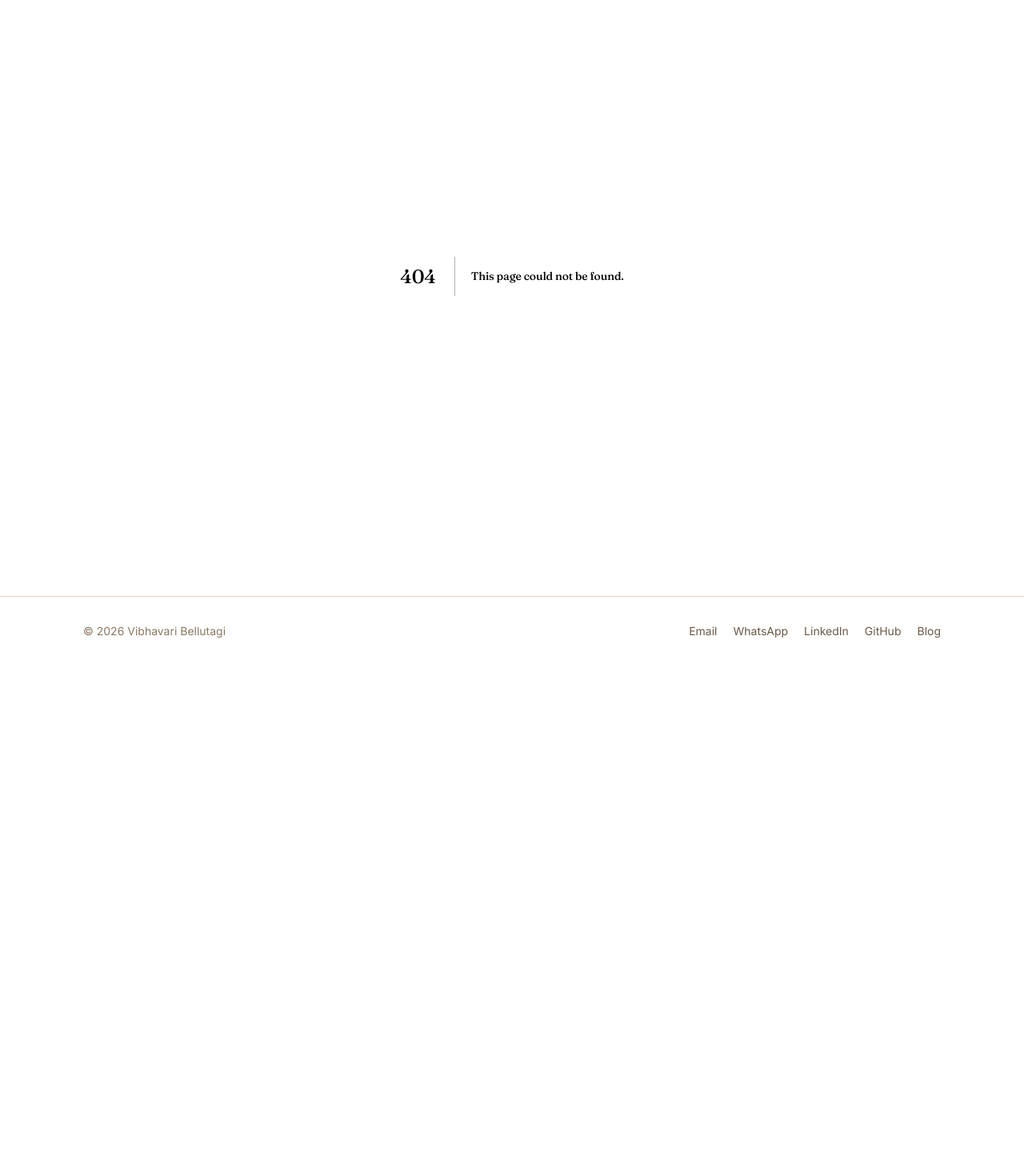
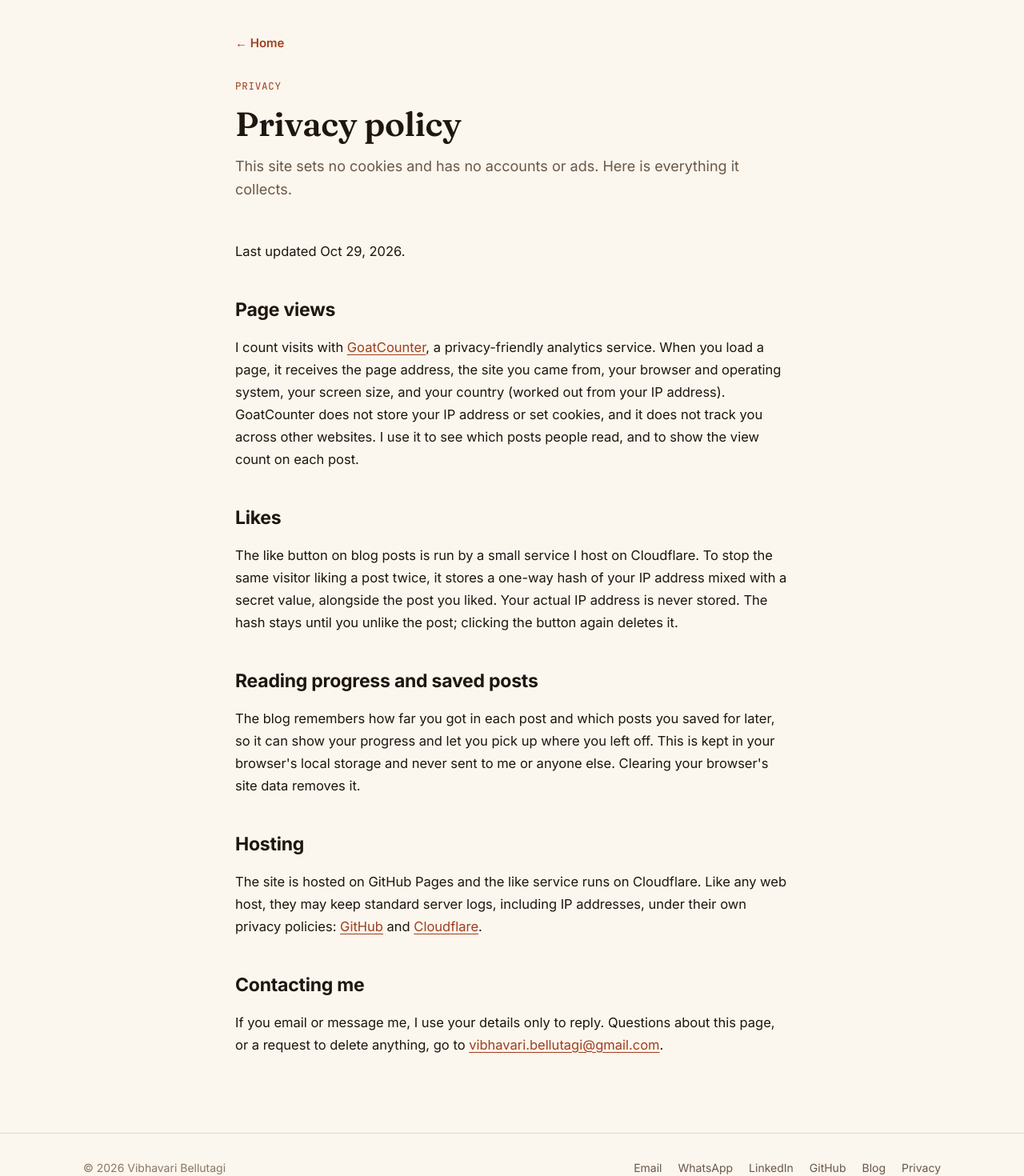
Before and after one commit to vibhabellutagi19/vibhabellutagi19.github.io, a Next.js app: page /privacy in a window 1280 px wide. Before the commit this address had no page. Shown: the part 120-1590 px from the top of the page at 80% size. Before the commit the page ends 952 px from the top, so only its background shows below. Built offline with nearby package versions, Linux system fonts and the light colour scheme.

Commit message:
Feature/privacy policy (#48)
* Add privacy policy page

Explains what the site collects: GoatCounter page views, salted IP hashes
for likes, and reading progress kept in local storage. Linked from the
footer and listed in the sitemap.

* Move home link to top of privacy page

```diff
--- /dev/null
+++ b/src/app/privacy/page.js
@@ -0,0 +1,90 @@
+import Link from 'next/link';
+
+import { profile } from '@/data/site';
+
+const title = 'Privacy · Vibhavari Bellutagi';
+const description = 'What this site collects, why, and where it is kept.';
+const LAST_UPDATED = 'Oct 29, 2026';
+
+export const metadata = {
+  title,
+  description,
+  alternates: { canonical: '/privacy/' },
+  openGraph: {
+    url: '/privacy/',
+    title,
+    description,
+    images: ['/opengraph-image.jpg'],
+  },
+  twitter: {
+    card: 'summary_large_image',
+    title,
+    description,
+    images: ['/twitter-image.jpg'],
+  },
+};
+
+export default function PrivacyPage() {
+  return (
+    <main className="section">
+      <div className="container container-narrow">
+        <Link className="text-link back-link" href="/">
+          ← Home
+        </Link>
+        <div className="section-head">
+          <p className="eyebrow">Privacy</p>
+          <h1>Privacy policy</h1>
+          <p className="section-lede">
+            This site sets no cookies and has no accounts or ads. Here is everything it collects.
+          </p>
+        </div>
+
+        <div className="article-content">
+          <p>Last updated {LAST_UPDATED}.</p>
+
+          <h2>Page views</h2>
+          <p>
+            I count visits with <a href="https://www.goatcounter.com/">GoatCounter</a>, a privacy-friendly
+            analytics service. When you load a page, it receives the page address, the site you came from,
+            your browser and operating system, your screen size, and your country (worked out from your IP
+            address). GoatCounter does not store your IP address or set cookies, and it does not track you
+            across other websites. I use it to see which posts people read, and to show the view count on
+            each post.
+          </p>
+
+          <h2>Likes</h2>
+          <p>
+            The like button on blog posts is run by a small service I host on Cloudflare. To stop the same
+            visitor liking a post twice, it stores a one-way hash of your IP address mixed with a secret
+            value, alongside the post you liked. Your actual IP address is never stored. The hash stays until
+            you unlike the post; clicking the button again deletes it.
+          </p>
+
+          <h2>Reading progress and saved posts</h2>
+          <p>
+            The blog remembers how far you got in each post and which posts you saved for later, so it can
+            show your progress and let you pick up where you left off. This is kept in your browser&apos;s
+            local storage and never sent to me or anyone else. Clearing your browser&apos;s site data removes
+            it.
+          </p>
+
+          <h2>Hosting</h2>
+          <p>
+            The site is hosted on GitHub Pages and the like service runs on Cloudflare. Like any web host,
+            they may keep standard server logs, including IP addresses, under their own privacy policies:{' '}
+            <a href="https://docs.github.com/en/site-policy/privacy-policies/github-general-privacy-statement">
+              GitHub
+            </a>{' '}
+            and <a href="https://www.cloudflare.com/privacypolicy/">Cloudflare</a>.
+          </p>
+
+          <h2>Contacting me</h2>
+          <p>
+            If you email or message me, I use your details only to reply. Questions about this page, or a
+            request to delete anything, go to <a href={`mailto:${profile.email}`}>{profile.email}</a>.
+          </p>
+        </div>
+      </div>
+    </main>
+  );
+}
--- a/src/app/sitemap.js
+++ b/src/app/sitemap.js
@@ -30,6 +30,10 @@ export default async function sitemap() {
       url: `${SITE_URL}/blog/tags/`,
       lastModified: new Date(),
     },
+    {
+      url: `${SITE_URL}/privacy/`,
+      lastModified: new Date(),
+    },
     ...tagEntries,
     ...postEntries,
   ];
--- a/src/components/layout/Footer.js
+++ b/src/components/layout/Footer.js
@@ -19,6 +19,7 @@ export function Footer() {
             GitHub
           </a>
           <Link href="/blog/">Blog</Link>
+          <Link href="/privacy/">Privacy</Link>
         </div>
       </div>
     </footer>
```
